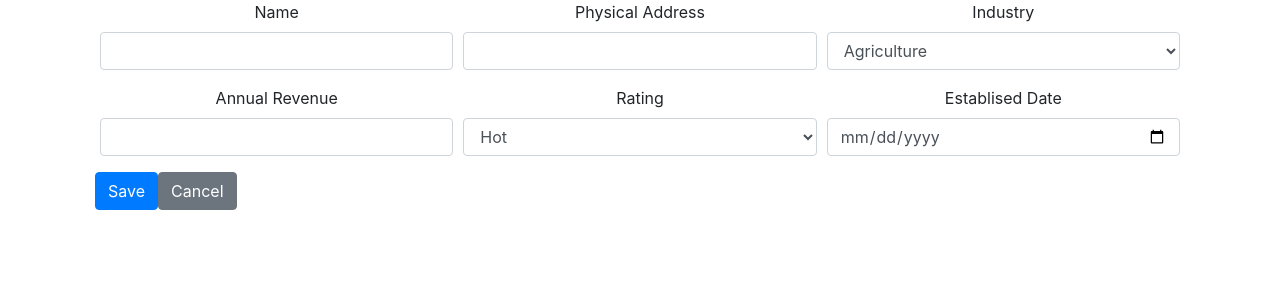
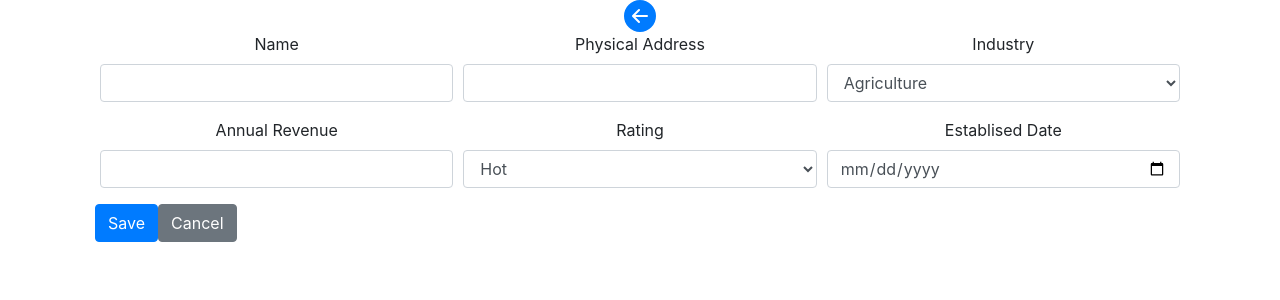
Before and after one commit to jayfunk/simple-contacts, a React (Create React App) app: page /accounts/new in a window 1280 px wide. Shown: the top 300 px of the page. Built offline with nearby package versions, Linux system fonts and the light colour scheme.

Commit message:
Added a back button to the account component

```diff
--- a/src/Account.js
+++ b/src/Account.js
@@ -1,5 +1,6 @@
 import React from 'react';
 import PropTypes from 'prop-types';
+import {Link} from 'react-router-dom';
 
 import AccountDetails from './AccountDetails';
 import Contacts from './Contacts';
@@ -7,6 +8,21 @@ import Contacts from './Contacts';
 function Account({account}) {
   return (
     <div className="container">
+      <Link to="/">
+        <svg
+          width="2em"
+          height="2em"
+          viewBox="0 0 16 16"
+          className="bi bi-arrow-left-circle-fill"
+          fill="currentColor"
+          xmlns="http://www.w3.org/2000/svg"
+        >
+          <path
+            fillRule="evenodd"
+            d="M16 8A8 8 0 1 1 0 8a8 8 0 0 1 16 0zm-4.5.5a.5.5 0 0 0 0-1H5.707l2.147-2.146a.5.5 0 1 0-.708-.708l-3 3a.5.5 0 0 0 0 .708l3 3a.5.5 0 0 0 .708-.708L5.707 8.5H11.5z"
+          />
+        </svg>
+      </Link>
       <div className="row">
         <AccountDetails account={account} />
       </div>
```
